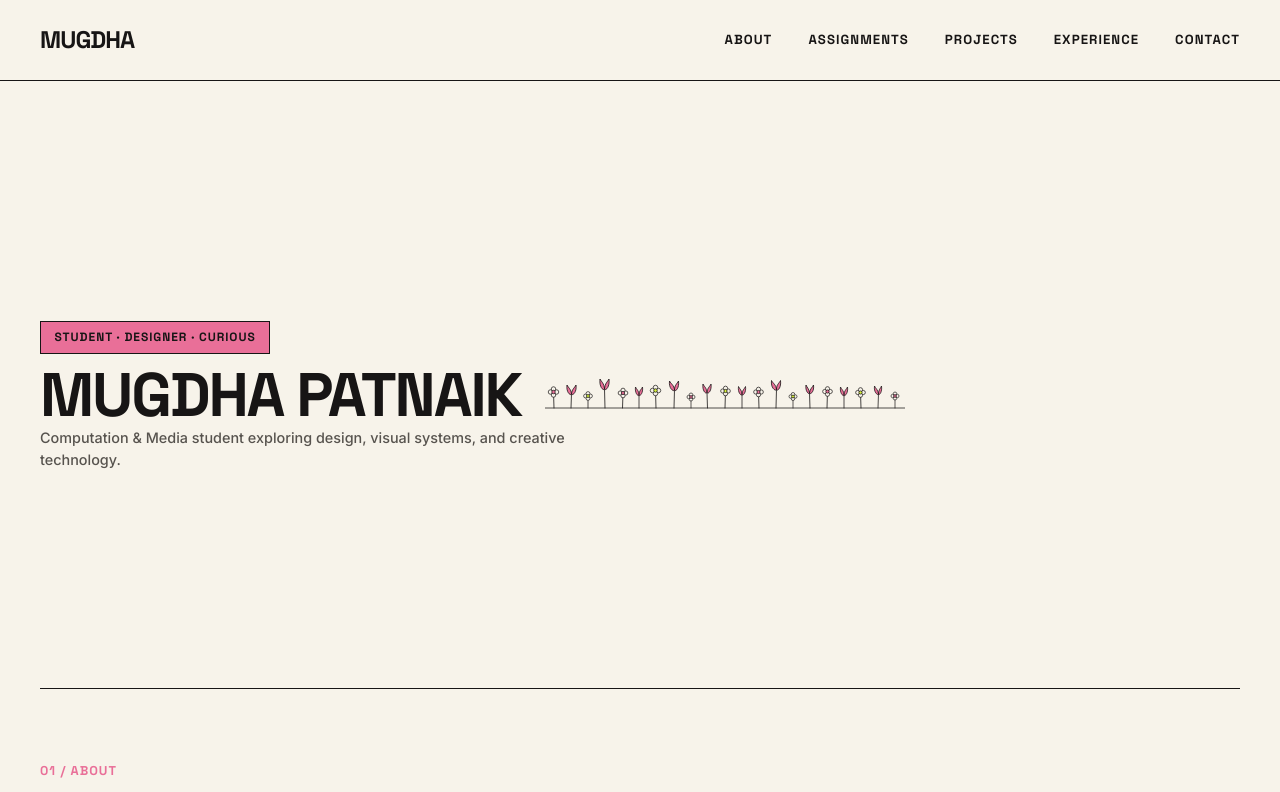
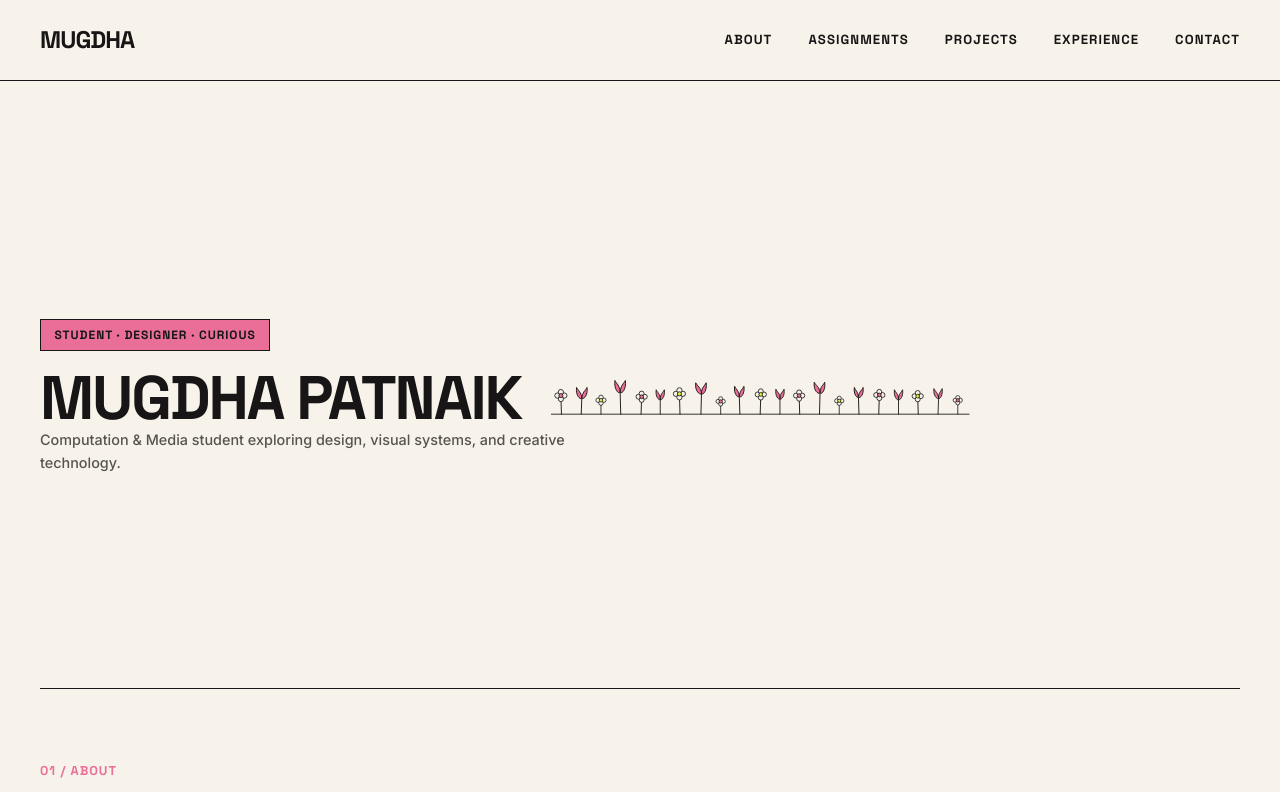
Before and after one commit to 1112mugdha/portfolio, a React (Vite) app: page /#/ in a window 1280 px wide. Shown: the top 792 px of the page. Built offline with nearby package versions, Linux system fonts and the light colour scheme.

Commit message:
Increase flower size by 18% and shift ground line down to align flush with bottom of MUGDHA PATNAIK

```diff
--- a/public/404.html
+++ b/public/404.html
@@ -10,8 +10,8 @@
     <link rel="preconnect" href="https://fonts.googleapis.com">
     <link rel="preconnect" href="https://fonts.gstatic.com" crossorigin>
     <link href="https://fonts.googleapis.com/css2?family=Inter:wght@400;500;600;700&family=Space+Grotesk:wght@500;600;700&display=swap" rel="stylesheet">
-    <script type="module" crossorigin src="/portfolio/assets/index-BRlaMeup.js"></script>
-    <link rel="stylesheet" crossorigin href="/portfolio/assets/index-BkGQaMuJ.css">
+    <script type="module" crossorigin src="/portfolio/assets/index-d-QQGbFp.js"></script>
+    <link rel="stylesheet" crossorigin href="/portfolio/assets/index-BjMWuG4L.css">
   </head>
   <body>
     <div id="root"></div>
--- a/src/components/ui/HandDrawnFlowerBorder.jsx
+++ b/src/components/ui/HandDrawnFlowerBorder.jsx
@@ -11,7 +11,7 @@ export default function HandDrawnFlowerBorder({ className = '', style = {} }) {
       fill="none"
       xmlns="http://www.w3.org/2000/svg"
       className={`w-full ${className}`}
-      style={{ display: 'block', height: '75px', maxHeight: '75px', width: '100%', ...style }}
+      style={{ display: 'block', height: '88px', maxHeight: '88px', width: '100%', ...style }}
       aria-label="Hand-drawn row of tulips and daisies sitting directly on bottom border line"
     >
       {/* Baseline (aligned exactly with y=68, touching hero bottom border line) */}
--- a/src/index.css
+++ b/src/index.css
@@ -369,9 +369,9 @@ p {
 .hero-flowers {
   pointer-events: none !important;
   flex-shrink: 0 !important;
-  width: 360px !important;
-  max-width: 42% !important;
-  margin-bottom: -2px !important;
+  width: 425px !important;
+  max-width: 45% !important;
+  margin-bottom: -10px !important;
 }
 
 .hero-heading {
```
